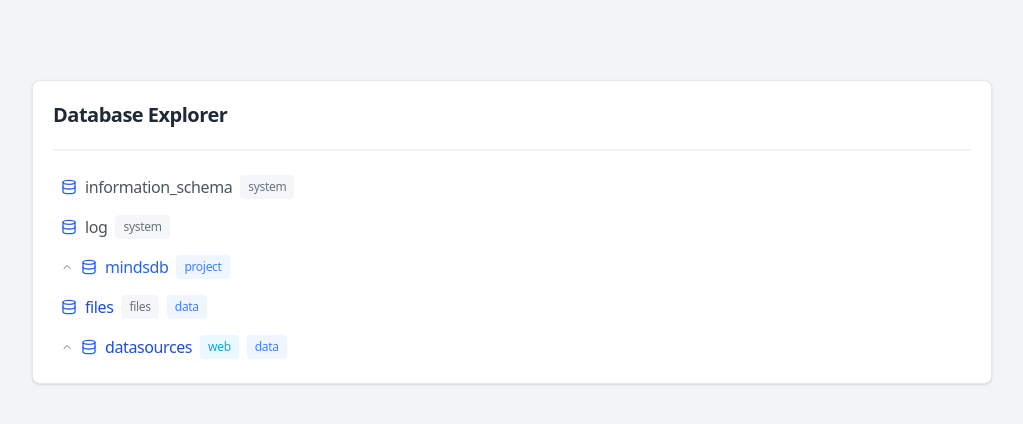
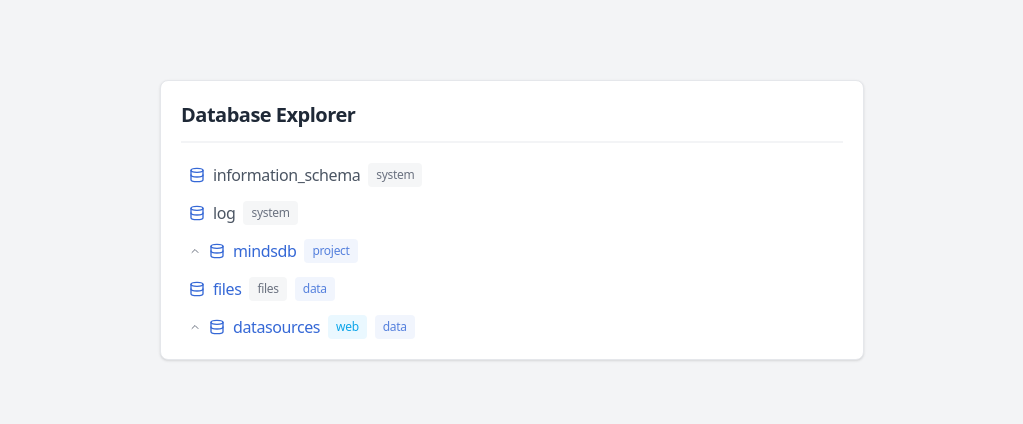
Before and after one commit to pnewsam/mindsdb-technical, a React (Vite) app: page / in a window 1280 px wide. Shown: the top 424 px of the page, without its empty margins (128-1151 px from the left). Built offline with nearby package versions, Linux system fonts and the light colour scheme.

Commit message:
Minor tweaks to styles, types

```diff
--- a/src/App.tsx
+++ b/src/App.tsx
@@ -3,7 +3,7 @@
 function App() {
   return (
     <div className="min-h-screen bg-gray-100 py-10 text-gray-800 md:py-20">
-      <div className="mx-auto max-w-screen-lg px-4 md:px-8">
+      <div className="mx-auto max-w-screen-md px-4 md:px-8">
         <DatabasesTreeView />
       </div>
     </div>
--- a/src/components/CollapsibleRow.tsx
+++ b/src/components/CollapsibleRow.tsx
@@ -53,7 +53,7 @@
       >
         <div className="overflow-hidden">
           {children?.map((node) => (
-            <div key={node.name} className="py-1 px-[2px]">
+            <div key={node.name} className="py-[3px] px-[2px]">
               <TreeViewRow
                 node={node}
                 level={level + 1}
--- a/src/components/DatabaseRowIcon.tsx
+++ b/src/components/DatabaseRowIcon.tsx
@@ -9,6 +9,9 @@
   model: Brain,
   agent: Bot,
   view: View,
+  table: Db,
+  system: Db,
+  data: Db,
 };
 
 const variants = cva("h-4 w-4", {
@@ -36,7 +39,7 @@
 export default function DatabaseRowIcon({ ...node }: DatabaseNode) {
   if (node.class === "schema") {
     // "class": "schema" is one exception to the rule that icons are determined by type
-    return <FolderTree className="text-yellow-500" />;
+    return <FolderTree className="w-4 h-4 text-yellow-500" />;
   }
 
   const { type } = node;
--- a/src/components/DatabaseRowText.tsx
+++ b/src/components/DatabaseRowText.tsx
@@ -11,7 +11,7 @@
       view: "text-green-600",
       agent: "text-orange-600",
       project: "text-blue-600",
-      data: "text-blue-700",
+      data: "text-blue-600",
       table: "text-gray-600",
     },
   },
--- a/src/components/TreeView.tsx
+++ b/src/components/TreeView.tsx
@@ -13,10 +13,10 @@
 }) {
   return (
     <div className="rounded-lg border bg-white shadow">
-      <div className="mx-5 border-b-2 border-gray-100 py-5">
+      <div className="mx-5 border-b-2 border-gray-100 pt-5 pb-3">
         <h3 className="text-xl font-semibold tracking-tight">{title}</h3>
       </div>
-      <div className="flex flex-col gap-2 p-5">
+      <div className="flex flex-col gap-[6px] px-5 py-4">
         {nodes.map((node, index) => (
           <TreeViewRow
             key={`${node.name}-${index}`}
--- a/src/types/database.ts
+++ b/src/types/database.ts
@@ -1,9 +1,9 @@
 import { type TreeViewNode } from "./treeView";
 
 export interface DatabaseNode extends TreeViewNode {
-  class: "db" | "table" | "schema";
-  type: "project" | "model" | "agent";
+  class: "db" | "schema" | "table";
+  type: "system" | "project" | "model" | "view" | "agent" | "data" | "table";
   engine: "lightwood" | "files" | "web" | null;
   children?: DatabaseNode[];
-  schema?: string | null;
+  schema: null;
 }
--- a/tailwind.config.js
+++ b/tailwind.config.js
@@ -2,7 +2,49 @@
 export default {
   content: ["./index.html", "./src/**/*.{js,ts,jsx,tsx}"],
   theme: {
-    extend: {},
+    extend: {
+      colors: {
+        blue: {
+          50: "#EEF2FC",
+          100: "#DDE6F8",
+          200: "#BBCCF1",
+          300: "#99B3EA",
+          400: "#779AE4",
+          500: "#5580DD",
+          600: "#3568D6",
+          700: "#224BA5",
+          800: "#16326E",
+          900: "#0B1937",
+          950: "#060E1E",
+        },
+        yellow: {
+          50: "#FAF4EB",
+          100: "#F4E9D7",
+          200: "#EBD6B2",
+          300: "#E0C18A",
+          400: "#D6AB63",
+          500: "#CB9639",
+          600: "#A6792B",
+          700: "#7D5B21",
+          800: "#513B15",
+          900: "#281D0B",
+          950: "#140F05",
+        },
+        orange: {
+          50: "#FEF3EB",
+          100: "#FDE7D8",
+          200: "#FCD0B1",
+          300: "#FAB685",
+          400: "#F89E5F",
+          500: "#F67E28",
+          600: "#DC610A",
+          700: "#A64907",
+          800: "#6B3005",
+          900: "#361802",
+          950: "#1D0D01",
+        },
+      },
+    },
   },
   plugins: [],
 };
```
